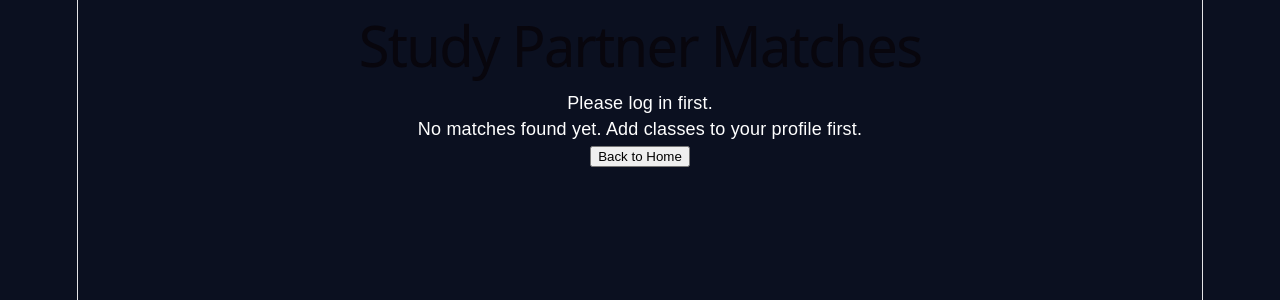
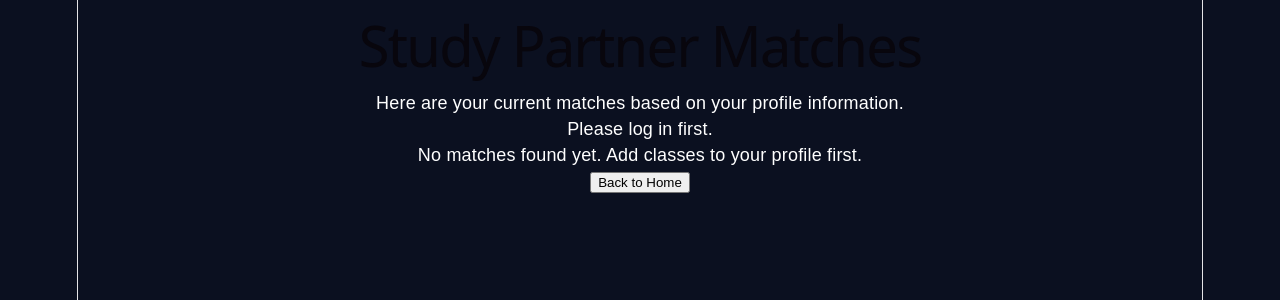
Before and after one commit to joshzaragoza/StudySearcher-, a React (Vite) app in the folder client/: page /matches in a window 1280 px wide. Shown: the top 300 px of the page. Built offline with nearby package versions, Linux system fonts and the light colour scheme.

Commit message:
refactored MatchesPage.jsx, just added classname to list and div tags

```diff
--- a/client/src/pages/MatchesPage.jsx
+++ b/client/src/pages/MatchesPage.jsx
@@ -32,24 +32,27 @@ function MatchesPage() {
     }, []);
 
     return (
-        <div>
-            <h1>Study Partner Matches</h1>
+        <div className="matches-container">
+            <div className="matches-heaeder">
+                <h1>Study Partner Matches</h1>
+                <p>Here are your current matches based on your profile information.</p>
+            </div>
 
-            {message && <p>{message}</p>}
+            {message && <p className="error-msg">{message}</p>}
 
             {matches.length === 0 ? (
-                <p>No matches found yet. Add classes to your profile first.</p>
+                <p className="no-matches">No matches found yet. Add classes to your profile first.</p>
             ) : (
-                <ul>
+                <ul className="matches-list">
                     {matches.map((match, index) => (
-                        <li key={index}>
+                        <li key={index} className="match-card">
                             {match.name} — Shared class: {match.shared_class}
                         </li>
                     ))}
                 </ul>
             )}
 
-            <button onClick={() => window.location.href = "/home"}>
+            <button className="btn" onClick={() => window.location.href = "/home"}>
                 Back to Home
             </button>
         </div>
```
